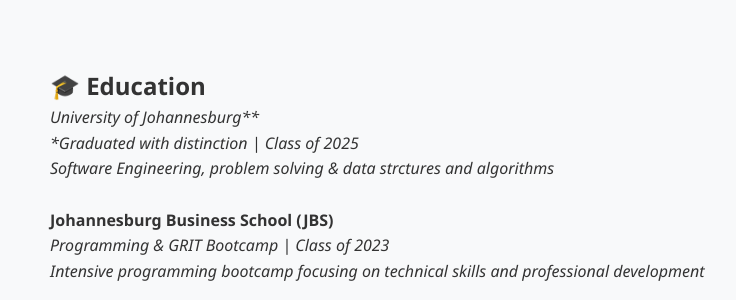
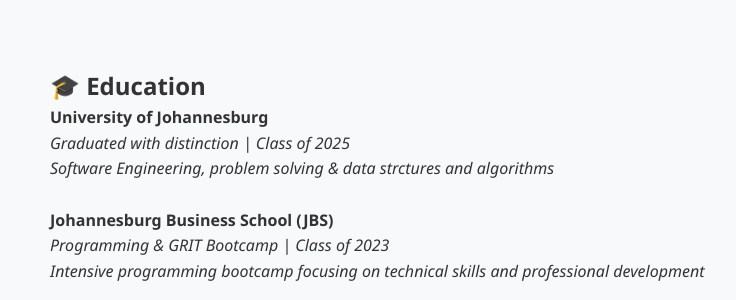
Before and after one commit to GeorgeMugale/GeorgeMugale.github.io, a Jekyll site: the page built from about.md, in a window 1280 px wide and 900 px high, scrolled down 1390 px. Shown: the part 154-454 px from the top of the window, without its empty margins (22-758 px from the left). Built offline with Jekyll 4.4.1, drawn with Linux system fonts in a browser that asks for light colours.

```diff
--- a/about.md
+++ b/about.md
@@ -72,7 +72,7 @@ Outside the realm of technology, I enjoy watching **anime**, reading **manga and
 
 ## 🎓 Education
 
-*University of Johannesburg**
+**University of Johannesburg**
 *Graduated with distinction | Class of 2025*
 _Software Engineering, problem solving & data strctures and algorithms_
 <br>
```
